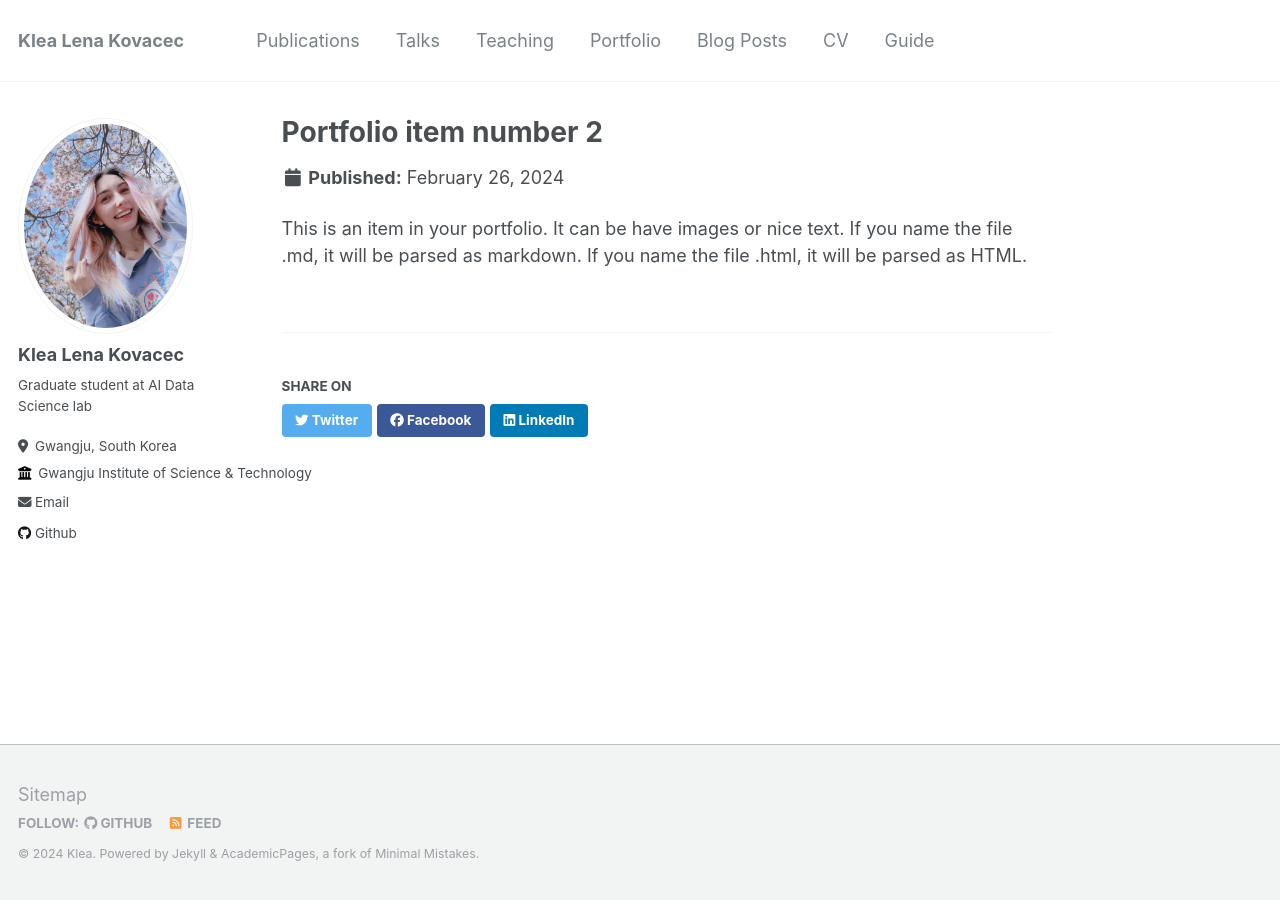
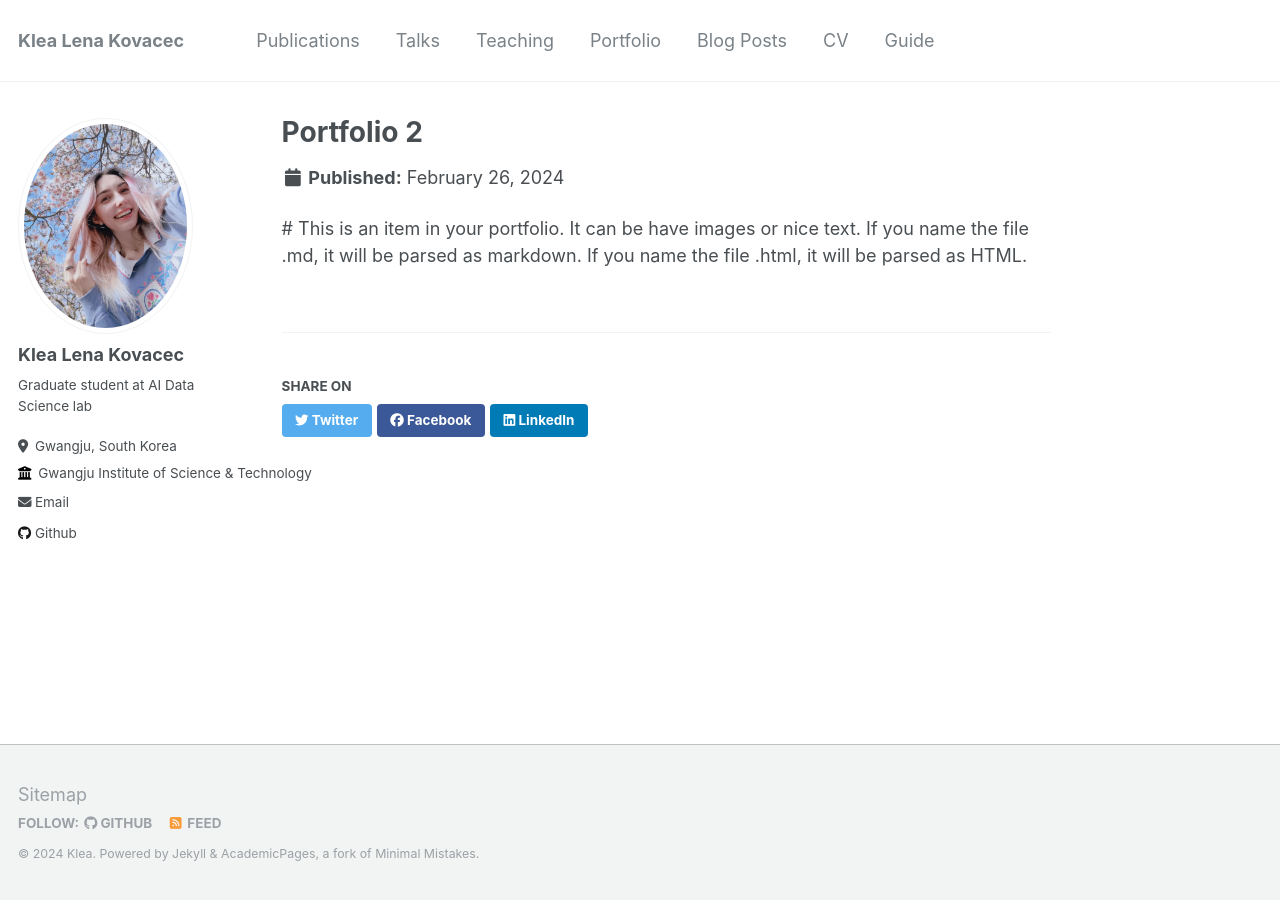
Before and after one commit to KleaLena/KleaLena.github.io, a Jekyll site: the page built from _portfolio/portfolio-2.html, in a window 1280 px wide. Built offline with Jekyll 4.4.1, drawn with Linux system fonts in a browser that asks for light colours; part of the change alters nothing that is shown.

Commit message:
Update portfolio-2.html
portfolio 2 invisible

```diff
--- a/_portfolio/portfolio-2.html
+++ b/_portfolio/portfolio-2.html
@@ -1,7 +1,7 @@
 ---
-title: "Portfolio item number 2"
-excerpt: "Short description of portfolio item number 2 <br/><img src='/images/500x300.png'>"
-collection: portfolio
+# title: "Portfolio item number 2"
+# excerpt: "Short description of portfolio item number 2 <br/><img src='/images/500x300.png'>"
+# collection: portfolio
 ---
 
-This is an item in your portfolio. It can be have images or nice text. If you name the file .md, it will be parsed as markdown. If you name the file .html, it will be parsed as HTML.
+# This is an item in your portfolio. It can be have images or nice text. If you name the file .md, it will be parsed as markdown. If you name the file .html, it will be parsed as HTML.
```
